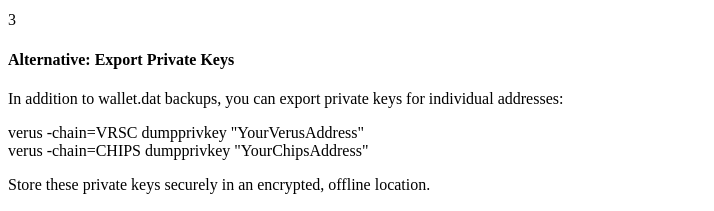
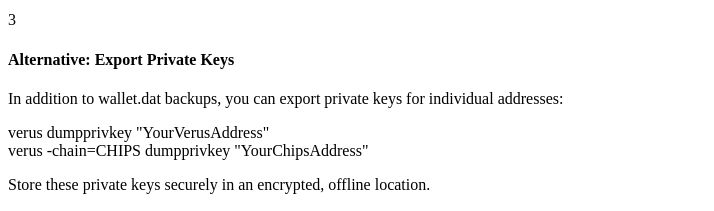
Before and after one commit to chips-blockchain/chips.cash, a React (Vite) app: page /wallet in a window 1280 px wide. Shown: the part 2880-3091 px from the top of the page, without its empty margins (0-714 px from the left). Built offline with nearby package versions, Linux system fonts and the light colour scheme; the HTML template or start-up script is replaced by a standard one.

Commit message:
Update Wallet.jsx

```diff
--- a/src/pages/Wallet.jsx
+++ b/src/pages/Wallet.jsx
@@ -325,7 +325,7 @@
                   In addition to wallet.dat backups, you can export private keys for individual addresses:
                 </p>
                 <div className="font-mono text-sm bg-black/30 p-4 rounded mt-3 overflow-auto">
-                  verus -chain=VRSC dumpprivkey "YourVerusAddress"<br />
+                  verus dumpprivkey "YourVerusAddress"<br />
                   verus -chain=CHIPS dumpprivkey "YourChipsAddress"<br />
                 </div>
                 <p className="mt-3">
```
